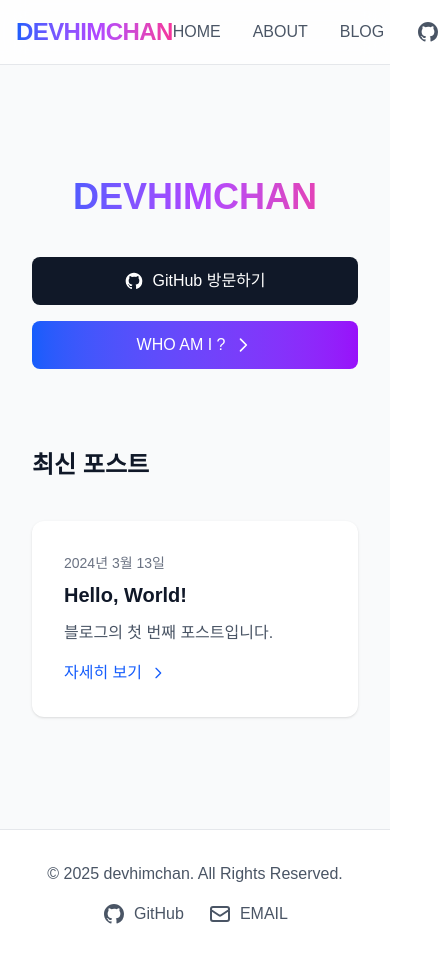
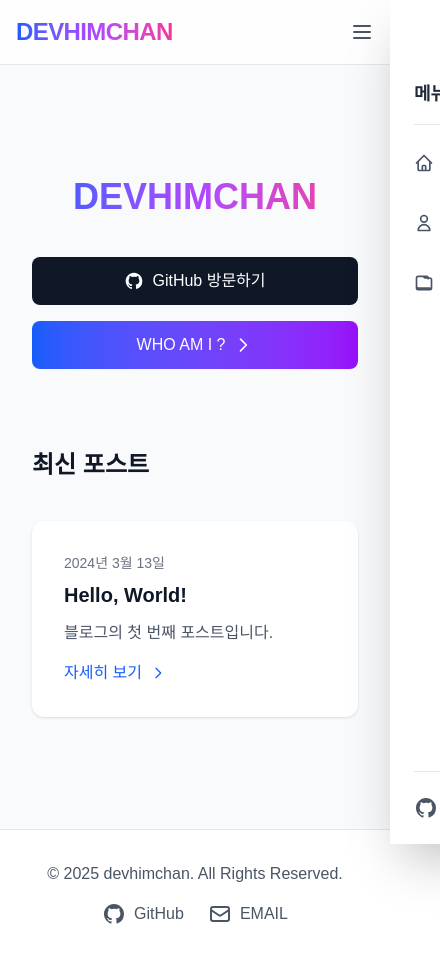
Before and after one commit to himchan94/himchan-version2, a Next.js app: page / in a window 390 px wide. Shown: the whole page, 440 px wide, since content can reach past the window. Built offline with nearby package versions, Linux system fonts and the light colour scheme.

Commit message:
feat: 모바일 사이드바 추가

```diff
--- a/src/components/Layout.tsx
+++ b/src/components/Layout.tsx
@@ -1,15 +1,42 @@
+"use client";
+
 import { EMAIL, GITHUB_URL } from "@/consts";
 import Link from "next/link";
+import { useState, useEffect } from "react";
 
 interface LayoutProps {
   children: React.ReactNode;
 }
 
 export default function Layout({ children }: LayoutProps) {
-  // 서버 컴포넌트로 변경하여 클라이언트 측 상태 관리 및 DOM 조작 코드 제거
+  const [isMenuOpen, setIsMenuOpen] = useState(false);
+
+  const toggleMenu = () => {
+    setIsMenuOpen(!isMenuOpen);
+  };
+
+  // 메뉴가 열렸을 때 스크롤 방지
+  useEffect(() => {
+    if (isMenuOpen) {
+      document.body.style.overflow = "hidden";
+    } else {
+      document.body.style.overflow = "";
+    }
+    return () => {
+      document.body.style.overflow = "";
+    };
+  }, [isMenuOpen]);
 
   return (
     <div className='min-h-screen bg-gray-50 dark:bg-gray-900'>
+      {/* 배경 오버레이 */}
+      <div
+        className={`fixed inset-0 bg-black/50 backdrop-blur-sm z-20 transition-opacity duration-300 md:hidden ${
+          isMenuOpen ? "opacity-100" : "opacity-0 pointer-events-none"
+        }`}
+        onClick={toggleMenu}
+      />
+
       <header className='sticky top-0 z-10 bg-white/80 dark:bg-gray-800/80 backdrop-blur-md border-b border-gray-200 dark:border-gray-700'>
         <nav className='container mx-auto px-4 py-4'>
           <div className='flex items-center justify-between'>
@@ -20,7 +47,43 @@ export default function Layout({ children }: LayoutProps) {
                 DEVHIMCHAN
               </span>
             </Link>
-            <ul className='flex items-center space-x-8'>
+
+            {/* 햄버거 메뉴 버튼 (모바일) */}
+            <button
+              onClick={toggleMenu}
+              className='md:hidden text-gray-600 dark:text-gray-300 focus:outline-none z-30 relative'
+              aria-label='메뉴 열기'>
+              {isMenuOpen ? (
+                <svg
+                  className='w-6 h-6'
+                  fill='none'
+                  stroke='currentColor'
+                  viewBox='0 0 24 24'>
+                  <path
+                    strokeLinecap='round'
+                    strokeLinejoin='round'
+                    strokeWidth={2}
+                    d='M6 18L18 6M6 6l12 12'
+                  />
+                </svg>
+              ) : (
+                <svg
+                  className='w-6 h-6'
+                  fill='none'
+                  stroke='currentColor'
+                  viewBox='0 0 24 24'>
+                  <path
+                    strokeLinecap='round'
+                    strokeLinejoin='round'
+                    strokeWidth={2}
+                    d='M4 6h16M4 12h16M4 18h16'
+                  />
+                </svg>
+              )}
+            </button>
+
+            {/* 데스크탑 메뉴 */}
+            <ul className='hidden md:flex items-center space-x-8'>
               <li>
                 <Link
                   href='/'
@@ -65,6 +128,141 @@ export default function Layout({ children }: LayoutProps) {
           </div>
         </nav>
       </header>
+
+      {/* 모바일 사이드 네비게이션 */}
+      <div
+        className={`fixed top-0 right-0 h-full w-72 bg-white dark:bg-gray-800 shadow-2xl z-30 transform transition-transform duration-300 ease-in-out md:hidden ${
+          isMenuOpen ? "translate-x-0" : "translate-x-full"
+        }`}>
+        <div className='p-6 h-full flex flex-col'>
+          <div className='flex justify-end mb-8'>
+            <button
+              onClick={toggleMenu}
+              className='text-gray-600 dark:text-gray-300 focus:outline-none hover:text-blue-600 dark:hover:text-blue-400 transition-colors'>
+              <svg
+                className='w-6 h-6'
+                fill='none'
+                stroke='currentColor'
+                viewBox='0 0 24 24'>
+                <path
+                  strokeLinecap='round'
+                  strokeLinejoin='round'
+                  strokeWidth={2}
+                  d='M6 18L18 6M6 6l12 12'
+                />
+              </svg>
+            </button>
+          </div>
+
+          <div className='border-b border-gray-200 dark:border-gray-700 pb-4 mb-4'>
+            <span className='text-lg font-bold text-gray-800 dark:text-gray-200'>
+              메뉴
+            </span>
+          </div>
+
+          <ul className='flex flex-col space-y-4 text-lg'>
+            <li>
+              <Link
+                href='/'
+                className='flex items-center text-gray-600 dark:text-gray-300 hover:text-blue-600 dark:hover:text-blue-400 transition-colors py-2'
+                onClick={toggleMenu}>
+                <svg
+                  className='w-5 h-5 mr-3'
+                  fill='none'
+                  stroke='currentColor'
+                  viewBox='0 0 24 24'>
+                  <path
+                    strokeLinecap='round'
+                    strokeLinejoin='round'
+                    strokeWidth={2}
+                    d='M3 12l2-2m0 0l7-7 7 7M5 10v10a1 1 0 001 1h3m10-11l2 2m-2-2v10a1 1 0 01-1 1h-3m-6 0a1 1 0 001-1v-4a1 1 0 011-1h2a1 1 0 011 1v4a1 1 0 001 1m-6 0h6'
+                  />
+                </svg>
+                HOME
+              </Link>
+            </li>
+            <li>
+              <Link
+                href='/about'
+                className='flex items-center text-gray-600 dark:text-gray-300 hover:text-blue-600 dark:hover:text-blue-400 transition-colors py-2'
+                onClick={toggleMenu}>
+                <svg
+                  className='w-5 h-5 mr-3'
+                  fill='none'
+                  stroke='currentColor'
+                  viewBox='0 0 24 24'>
+                  <path
+                    strokeLinecap='round'
+                    strokeLinejoin='round'
+                    strokeWidth={2}
+                    d='M16 7a4 4 0 11-8 0 4 4 0 018 0zM12 14a7 7 0 00-7 7h14a7 7 0 00-7-7z'
+                  />
+                </svg>
+                ABOUT
+              </Link>
+            </li>
+            <li>
+              <Link
+                href='/blog'
+                className='flex items-center text-gray-600 dark:text-gray-300 hover:text-blue-600 dark:hover:text-blue-400 transition-colors py-2'
+                onClick={toggleMenu}>
+                <svg
+                  className='w-5 h-5 mr-3'
+                  fill='none'
+                  stroke='currentColor'
+                  viewBox='0 0 24 24'>
+                  <path
+                    strokeLinecap='round'
+                    strokeLinejoin='round'
+                    strokeWidth={2}
+                    d='M19 20H5a2 2 0 01-2-2V6a2 2 0 012-2h10a2 2 0 012 2v1M19 20a2 2 0 002-2V8a2 2 0 00-2-2h-6l-2-2H5a2 2 0 00-2 2v10a2 2 0 002 2h14z'
+                  />
+                </svg>
+                BLOG
+              </Link>
+            </li>
+          </ul>
+
+          <div className='mt-auto pt-6 border-t border-gray-200 dark:border-gray-700'>
+            <div className='flex space-x-4'>
+              <a
+                href={GITHUB_URL}
+                target='_blank'
+                rel='noopener noreferrer'
+                className='text-gray-600 dark:text-gray-400 hover:text-blue-600 dark:hover:text-blue-400 transition-colors'>
+                <svg
+                  className='w-6 h-6'
+                  fill='currentColor'
+                  viewBox='0 0 24 24'
+                  aria-hidden='true'>
+                  <path
+                    fillRule='evenodd'
+                    d='M12 2C6.477 2 2 6.484 2 12.017c0 4.425 2.865 8.18 6.839 9.504.5.092.682-.217.682-.483 0-.237-.008-.868-.013-1.703-2.782.605-3.369-1.343-3.369-1.343-.454-1.158-1.11-1.466-1.11-1.466-.908-.62.069-.608.069-.608 1.003.07 1.531 1.032 1.531 1.032.892 1.53 2.341 1.088 2.91.832.092-.647.35-1.088.636-1.338-2.22-.253-4.555-1.113-4.555-4.951 0-1.093.39-1.988 1.029-2.688-.103-.253-.446-1.272.098-2.65 0 0 .84-.27 2.75 1.026A9.564 9.564 0 0112 6.844c.85.004 1.705.115 2.504.337 1.909-1.296 2.747-1.027 2.747-1.027.546 1.379.202 2.398.1 2.651.64.7 1.028 1.595 1.028 2.688 0 3.848-2.339 4.695-4.566 4.943.359.309.678.92.678 1.855 0 1.338-.012 2.419-.012 2.747 0 .268.18.58.688.482A10.019 10.019 0 0022 12.017C22 6.484 17.522 2 12 2z'
+                    clipRule='evenodd'
+                  />
+                </svg>
+              </a>
+              <a
+                href={`mailto:${EMAIL}`}
+                className='text-gray-600 dark:text-gray-400 hover:text-blue-600 dark:hover:text-blue-400 transition-colors'>
+                <svg
+                  className='w-6 h-6'
+                  fill='none'
+                  stroke='currentColor'
+                  viewBox='0 0 24 24'>
+                  <path
+                    strokeLinecap='round'
+                    strokeLinejoin='round'
+                    strokeWidth={2}
+                    d='M3 8l7.89 5.26a2 2 0 002.22 0L21 8M5 19h14a2 2 0 002-2V7a2 2 0 00-2-2H5a2 2 0 00-2 2v10a2 2 0 002 2z'
+                  />
+                </svg>
+              </a>
+            </div>
+          </div>
+        </div>
+      </div>
+
       <main className='container mx-auto px-4 py-12'>{children}</main>
       <footer className='bg-white dark:bg-gray-800 border-t border-gray-200 dark:border-gray-700'>
         <div className='container mx-auto px-4 py-8'>
```
